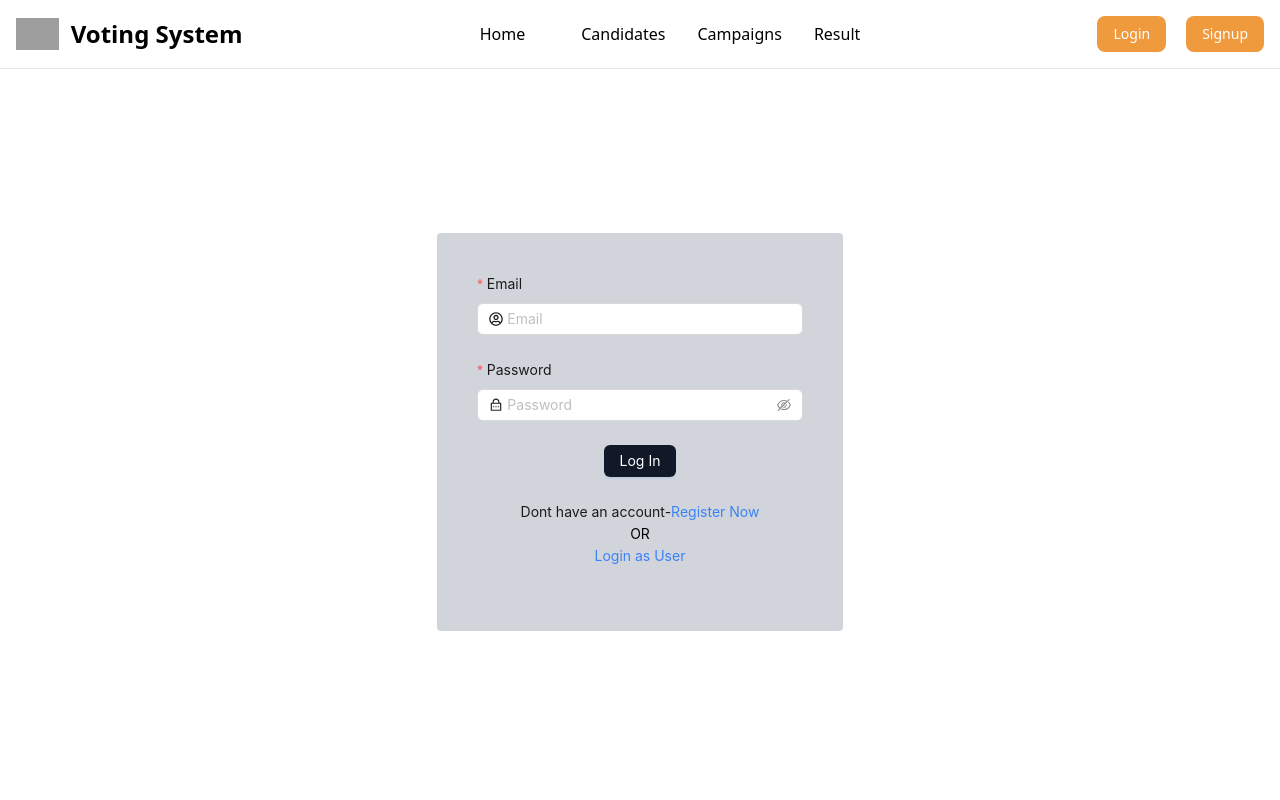
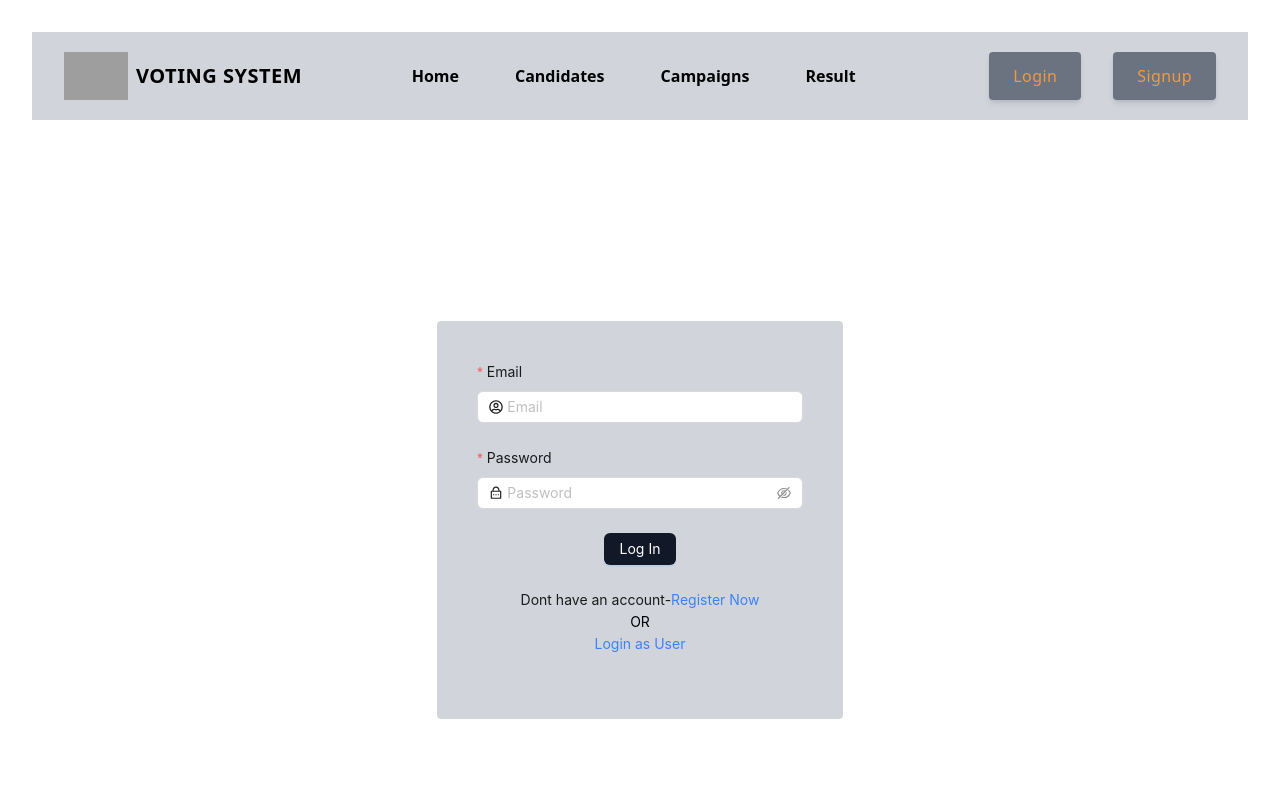
Before and after one commit to AliAsgharGill/EVS, a React (Vite) app in the folder evs/: page /login/admin in a window 1280 px wide. Shown: the top 800 px of the page. Built offline with nearby package versions, Linux system fonts and the light colour scheme; grey boxes are pictures that could not be loaded.

Commit message:
Pre Build Changes

```diff
--- a/evs/src/components/LoginForm/LoginForm.jsx
+++ b/evs/src/components/LoginForm/LoginForm.jsx
@@ -54,7 +54,7 @@ const LoginForm = ({ prop, type }) => {
           name="login-form"
           onFinish={onFinish}
           layout="vertical"
-          className={`bg-gray-300 p-10 rounded ${prop}`}
+          className='bg-gray-300 p-10 rounded mt-20 sm:mt-20 md:mt-0 sm:w-1/3'
         >
           <Form.Item
             label="Email"
--- a/evs/src/components/Navbar/Navbar.jsx
+++ b/evs/src/components/Navbar/Navbar.jsx
@@ -1,15 +1,15 @@
 import { NavLink } from "react-router-dom"
 import { useDispatch } from 'react-redux'
-import { logoutUser, setUser } from "../../slices/userSlice/userSlice"
+import { logoutUser } from "../../slices/userSlice/userSlice"
 import { Button, Modal } from 'antd'
 import { FaRegCircleUser } from "react-icons/fa6";
 import { useEffect, useState } from "react";
 
 
+
 const Navbar = () => {
     const dispatch = useDispatch()
     const [change, setChange] = useState(false)
-
     const user = JSON.parse(localStorage.getItem('user'))
     // console.log("User", user);
     const handleLogout = () => {
@@ -28,61 +28,152 @@ const Navbar = () => {
     const handleChange = () => {
         setChange(true)
     }
-
     useEffect(() => {
 
     }, [change, dispatch])
 
+    const [isMenuOpen, setIsMenuOpen] = useState(false);
+
     return (
-        <>
-
-            <nav className="bg-white dark:bg-gray-300 fixed w-full z-20 top-0 start-0 border-b border-gray-200 dark:border-gray-300">
-                <div className="max-w-screen-xl flex flex-wrap items-center justify-between mx-auto p-4">
-                    <NavLink to="/" className="flex items-center space-x-3 rtl:space-x-reverse">
-                        <img src={'public/Images/Logo/EvsLogo.jpg'} className="h-8" alt="EVS" />
-                        <span className="self-center text-2xl font-semibold whitespace-nowrap dark:text-[#F09A3E]">Voting System</span>
+        <div className="bg-gray-300 ">
+            <div className="px-4 py-5 mx-auto sm:max-w-xl md:max-w-full lg:max-w-screen-xl md:px-24 lg:px-8">
+                <div className="relative flex items-center justify-between">
+                    <NavLink
+                        to="/"
+                        aria-label="Voting System"
+                        title="Voting System"
+                        className="inline-flex items-center"
+                    >
+                        <img src={'public/Images/Logo/EvsLogo.jpg'} alt="Logo" className="w-16" />
+                        <span className="ml-2 text-xl font-bold tracking-wide text-bg-[#F09A3E] uppercase">
+                            Voting System
+                        </span>
                     </NavLink>
-
-                    <div className="flex justify-between space-x-5 md:order-2 md:space-x-0 rtl:space-x-reverse items-center">
-
+                    <ul className="flex items-center hidden space-x-8   lg:flex">
+                        <li>
+                            <NavLink to="/" className="hover:underline me-4 font-bold md:me-6">Home</NavLink>
+                        </li>
+                        <li>
+                            <NavLink to="/candidates" className="hover:underline font-bold me-4 md:me-6">Candidates</NavLink>
+                        </li>
+                        <li>
+                            <NavLink to="/campaigns" className="hover:underline font-bold me-4 md:me-6">Campaigns</NavLink>
+                        </li>
+                        <li>
+                            <NavLink to="/result" className="hover:underline font-bold me-4 md:me-6 ">Result</NavLink>
+                        </li>
+                    </ul>
                     <div className="space-x-5">
                         {user ?
                             <div className="flex justify-around space-x-5 items-center ">
                                 <div className="flex items-center space-x-1 hover:text-[#F09A3E] "  > <FaRegCircleUser /><b>{user.name}</b> </div>
-                                    <Button type="button" className="text-white bg-[#F09A3E] hover:bg-[#F09A3E] focus:ring-4 focus:outline-none focus:ring-blue-300 font-medium rounded-lg text-sm px-4 text-center dark:bg-gray-500 dark:hover:bg-[#F09A3E] dark:hover:text-black dark:focus:ring-[#F09A3E]" onClick={handleLogout}>
+                                <Button type="button" className="inline-flex items-center justify-center h-12 px-6 font-medium tracking-wide text-[#F09A3E] bg-gray-500 transition duration-200 rounded shadow-md bg-deep-purple-accent-400 hover:bg-deep-purple-accent-700 focus:shadow-outline focus:outline-none" onClick={handleLogout}>
                                     Logout
                                 </Button>
-                                </div> :
+                            </div>
+                            :
                             <div className="flex justify-around items-center ">
-                                    <NavLink to={'/login/user'} type="button" className="text-white bg-[#F09A3E] hover:bg-[#F09A3E] focus:ring-4 focus:outline-none focus:ring-blue-300 font-medium rounded-lg text-sm px-4 py-2 text-center dark:bg-gray-500 dark:hover:bg-[#F09A3E] dark:hover:text-black dark:focus:ring-[#F09A3E]" onClick={handleChange} >Login</NavLink>
+                                <ul className="flex items-center hidden space-x-8 lg:flex">
+                                    <li>
+
+                                        <NavLink to={'/login/user'} type="button" className="inline-flex items-center justify-center h-12 px-6 font-medium tracking-wide text-[#F09A3E] bg-gray-500 transition duration-200 rounded shadow-md bg-deep-purple-accent-400 hover:bg-deep-purple-accent-700 focus:shadow-outline focus:outline-none" onClick={handleChange} >Login</NavLink>
                                         <span className="w-5"></span>
+                                    </li>
+                                    <li>
+                                        <NavLink to={'/signup/user'} type="button" className="inline-flex items-center justify-center h-12 px-6 font-medium tracking-wide text-[#F09A3E] bg-gray-500 transition duration-200 rounded shadow-md bg-deep-purple-accent-400 hover:bg-deep-purple-accent-700 focus:shadow-outline focus:outline-none" onClick={handleChange}>Signup</NavLink>
+                                    </li>
+                                </ul>
+                            </div>
+                        }
+                    </div>
 
-                                    <NavLink to={'/signup/user'} type="button" className="text-white bg-[#F09A3E] hover:bg-[#F09A3E] focus:ring-4 focus:outline-none focus:ring-blue-300 font-medium rounded-lg text-sm px-4 py-2 text-center dark:bg-gray-500 dark:hover:bg-[#F09A3E] dark:hover:text-black dark:focus:ring-[#F09A3E]" onClick={handleChange}>Signup</NavLink>
+                    <div className="lg:hidden">
+                        <button
+                            aria-label="Open Menu"
+                            title="Open Menu"
+                            className="p-2 -mr-1 transition duration-200 rounded focus:outline-none focus:shadow-outline"
+                            onClick={() => setIsMenuOpen(true)}
+                        >
+                            <svg className="w-5 text-gray-600" viewBox="0 0 24 24">
+                                <path
+                                    fill="currentColor"
+                                    d="M23,13H1c-0.6,0-1-0.4-1-1s0.4-1,1-1h22c0.6,0,1,0.4,1,1S23.6,13,23,13z"
+                                />
+                                <path
+                                    fill="currentColor"
+                                    d="M23,6H1C0.4,6,0,5.6,0,5s0.4-1,1-1h22c0.6,0,1,0.4,1,1S23.6,6,23,6z"
+                                />
+                                <path
+                                    fill="currentColor"
+                                    d="M23,20H1c-0.6,0-1-0.4-1-1s0.4-1,1-1h22c0.6,0,1,0.4,1,1S23.6,20,23,20z"
+                                />
+                            </svg>
+                        </button>
+                        {isMenuOpen && (
+                            <div className="absolute top-0 left-0 w-full z-20">
+                                <div className="p-5 bg-white border rounded shadow-sm">
+                                    <div className="flex items-center justify-between mb-4">
+                                        <div>
+                                            <NavLink
+                                                to="/"
+                                                aria-label="Voting System"
+                                                title="Voting System"
+                                                className="inline-flex items-center"
+                                            >
+                                                <img src={'public/Images/Logo/EvsLogo.jpg'} alt="Logo" className="w-16" />
+                                                <span className="ml-2 text-xl font-bold tracking-wide text-bg-[#F09A3E] uppercase">
+                                                    Voting System
+                                                </span>
+                                            </NavLink>
                                         </div>
-                            }</div>
-                        <button data-collapse-toggle="navbar-sticky" type="button" className="inline-flex items-center p-2 w-10 h-10 justify-center text-sm text-gray-500 rounded-lg md:hidden hover:bg-gray-100 focus:outline-none focus:ring-2 focus:ring-gray-200 dark:text-gray-400 dark:hover:bg-gray-700 dark:focus:ring-gray-600" aria-controls="navbar-sticky" aria-expanded="false">
-                            <span className="sr-only">Open main menu</span>
-                            <svg className="w-5 h-5" aria-hidden="true" xmlns="http://www.w3.org/2000/svg" fill="none" viewBox="0 0 17 14">
-                                <path stroke="currentColor" strokeLinecap="round" strokeLinejoin="round" strokeWidth="2" d="M1 1h15M1 7h15M1 13h15" />
+                                        <div>
+                                            <button
+                                                aria-label="Close Menu"
+                                                title="Close Menu"
+                                                className="p-2 -mt-2 -mr-2 transition duration-200 rounded hover:bg-gray-200 focus:bg-gray-200 focus:outline-none focus:shadow-outline"
+                                                onClick={() => setIsMenuOpen(false)}
+                                            >
+                                                <svg className="w-5 text-gray-600" viewBox="0 0 24 24">
+                                                    <path
+                                                        fill="currentColor"
+                                                        d="M19.7,4.3c-0.4-0.4-1-0.4-1.4,0L12,10.6L5.7,4.3c-0.4-0.4-1-0.4-1.4,0s-0.4,1,0,1.4l6.3,6.3l-6.3,6.3 c-0.4,0.4-0.4,1,0,1.4C4.5,19.9,4.7,20,5,20s0.5-0.1,0.7-0.3l6.3-6.3l6.3,6.3c0.2,0.2,0.5,0.3,0.7,0.3s0.5-0.1,0.7-0.3 c0.4-0.4,0.4-1,0-1.4L13.4,12l6.3-6.3C20.1,5.3,20.1,4.7,19.7,4.3z"
+                                                    />
                                                 </svg>
                                             </button>
                                         </div>
-                    <div className="items-center justify-between hidden w-full md:flex md:w-auto md:order-1" id="navbar-sticky">
-                        <ul id="sidebar" className=" flex flex-col p-4 md:p-0 mt-4 font-medium border border-gray-100 rounded-lg bg-gray-50 md:space-x-8 rtl:space-x-reverse md:flex-row md:mt-0 md:border-0 md:bg-white dark:bg-gray-300 md:dark:bg-gray-300 dark:border-gray-300">
-
-
-                            <NavLink to="/" className="hover:underline me-4 md:me-6">Home</NavLink>
-                            <NavLink to="/candidates" className="hover:underline me-4 md:me-6">Candidates</NavLink>
-                            <NavLink to="/campaigns" className="hover:underline me-4 md:me-6">Campaigns</NavLink>
-                            <NavLink to="/result" className="hover:underline me-4 md:me-6">Result</NavLink>
-
+                                    </div>
+                                    <nav>
+                                        <ul className="space-y-4 ">
+                                            <li>
+                                                <NavLink to="/" className="hover:underline me-4 font-bold md:me-6">Home</NavLink>
+                                            </li>
+                                            <li>
+                                                <NavLink to="/candidates" className="hover:underline me-4 md:me-6 font-bold">Candidates</NavLink>
+                                            </li>
+                                            <li>
+                                                <NavLink to="/campaigns" className="hover:underline me-4 md:me-6 font-bold">Campaigns</NavLink>
+                                            </li>
+                                            <li>
+                                                <NavLink to="/result" className="hover:underline me-4 md:me-6 font-bold">Result</NavLink>
+                                            </li>
+                                            <div className=" flex-col space-y-5 sm:flex sm:justify-around  ">
+                                                <li>
+                                                    <NavLink to={'/login/user'} type="button" className="inline-flex items-center justify-center h-12 px-6 font-medium tracking-wide text-[#F09A3E] bg-gray-500 transition duration-200 rounded shadow-md bg-deep-purple-accent-400 hover:bg-deep-purple-accent-700 focus:shadow-outline focus:outline-none" onClick={handleChange} >Login</NavLink>
+                                                </li>
+                                                <li>
+                                                    <NavLink to={'/signup/user'} type="button" className="inline-flex items-center justify-center h-12 px-6 font-medium tracking-wide text-[#F09A3E] bg-gray-500 transition duration-200 rounded shadow-md bg-deep-purple-accent-400 hover:bg-deep-purple-accent-700 focus:shadow-outline focus:outline-none" onClick={handleChange}>Signup</NavLink>
+                                                </li>
+                                            </div>
                                         </ul>
+                                    </nav>
                                 </div>
                             </div>
-            </nav >
-
-        </>
-    )
-}
+                        )}
+                    </div>
+                </div>
+            </div>
+        </div >
+    );
+};
 
 export default Navbar
--- a/evs/src/pages/CampaignPage/CampaignPage.jsx
+++ b/evs/src/pages/CampaignPage/CampaignPage.jsx
@@ -115,7 +115,7 @@ const CampaignPage = () => {
             {isUser &&
                 <div>
                     <div>
-                        <h1 className='mt-20 font-bold text-3xl'>Campaigns</h1>
+                        <h1 className='mt-10 font-bold text-3xl'>Campaigns</h1>
                         <div className=' p-5 grid sm:grid-cols-1 md:grid-cols-2 lg:grid-cols-3 gap-4 place-items-center'>
                             {campaigns.map(campagin => (
                                 <Card
--- a/evs/src/pages/CandidatesList/CandidatesList.jsx
+++ b/evs/src/pages/CandidatesList/CandidatesList.jsx
@@ -90,7 +90,7 @@ const CandidateList = () => {
     return (
         <>
 
-            <h1 className='font-bold text-3xl mt-28  text-gray-500 '>List of Candidates</h1>
+            <h1 className='font-bold text-3xl mt-10  text-gray-500 '>List of Candidates</h1>
             <div className='flex my-5  justify-center sm:justify-start items-center space-x-5 ' >
                 <Button className='bg-[#F09A3E] font-bold text-gray-800' onClick={handleAddNewCandidate} > Add New Candidate</Button>
                 <Button className='bg-[#F09A3E] font-bold text-gray-800' onClick={() => navigate('/candidatesVoting')} > Cast Vote Now</Button>
--- a/evs/src/pages/SignupPage/Signup.jsx
+++ b/evs/src/pages/SignupPage/Signup.jsx
@@ -3,8 +3,10 @@ import SignupForm from "../../components/SignupForm/SignupForm"
 const Signup = () => {
     return (
         <>
-            <div className="min-h-screen flex justify-center items-center ">
-                <SignupForm prop='w-[400px]'  />
+            <div className="min-h-screen flex justify-center ">
+                <div className="mt-20 w-fit">
+                <SignupForm />
+                </div>
             </div>
         </>
     )
```
Also changed, not shown: evs/src/components/SignupForm/SignupForm.jsx (+1 -7 lines). Lines whose indentation alone changed are shown as unchanged.
